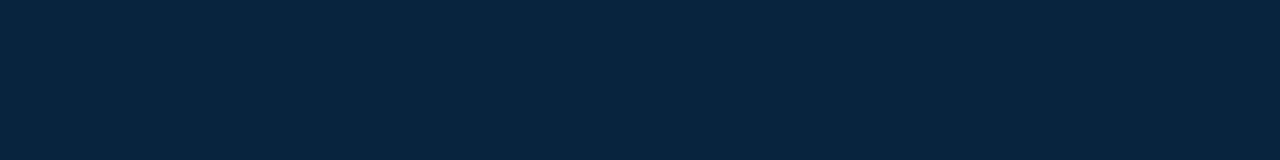
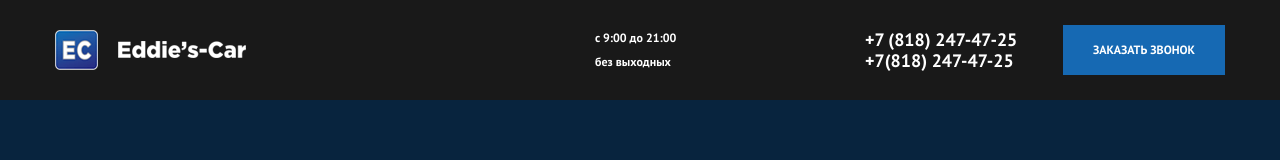
Before and after one commit to doramakh/-, a plain HTML site: page index.html in a window 1280 px wide. Drawn offline with Linux system fonts and the light colour scheme.

Commit message:
Create site header

```diff
--- a/css/styles.css
+++ b/css/styles.css
@@ -37,3 +37,104 @@ body {
   clip: rect(0 0 0 0);
   overflow: hidden;
 }
+
+img{
+  max-width: 100%;
+  height: auto;
+}
+
+/* Site Header */
+
+.site-header{
+  background-color: #191919;
+  padding: 25px 0;
+}
+
+.site-header-content,
+.site-header-left{
+  display: flex;
+  align-items: center;
+  justify-content: space-between;
+  transition: opacity 0.3s ease;
+}
+
+logo-link{
+  display: block;
+}
+
+.logo-link:hover{
+  opacity: 0.8;
+}
+
+.logo-link:active{
+  opacity: 0.6;
+}
+
+.logo-img{
+  display: block;
+  width: 191px;
+  height: 40px;
+}
+
+.site-header-left{
+  width: 630px;
+}
+
+.header-working-hours{
+  margin: 0;
+  font-size: 12px;
+  font-weight: bold;
+  line-height: 2;
+}
+
+.header-phone-number{
+  display: flex;
+  align-items: center;
+  justify-content: space-between;
+  width: 360px;
+}
+
+.phone-number a{
+  display: block;
+  font-size: 18px;
+  line-height: 1.2;
+  font-weight: bold;
+  color: #fff;
+  text-decoration: none;
+  transition: color 0.3s ease,
+  opacity 0.3s ease;
+}
+
+.phone-number a:hover{
+  color: #1669b3;
+}
+
+.phone-number a:active{
+  color: #1669b3;
+  opacity: 0.6;
+}
+
+.order-btn{
+  display: inline-block;
+  padding: 17px 29px;
+  border: 1px solid transparent;
+  font-size: 12px;
+  font-weight: bold;
+  text-transform: uppercase;
+  line-height: 1.2;
+  text-align: center;
+  color: #fff;
+  background-color: #1669b3;
+  text-decoration: none;
+  transition: border 0.3s ease,
+  opacity 0.3s ease;
+}
+
+.order-btn:hover{
+  border: 1px solid #fff;
+}
+
+.order-btn:active{
+  border: 1px solid #fff;
+  opacity: 0.6;
+}
--- a/index.html
+++ b/index.html
@@ -10,5 +10,35 @@
 </head>
 <body>
 
+
+  <header class="site-header">
+    <div class="container">
+      <div class="site-header-content">
+        <a class="logo-link" href="index.html">
+          <img class="logo-img" src="img/logo.png" alt="Logo img" srcset="img/logo.png 1x, img/logo@2x.png 2x" width="191" height="40">
+        </a>
+
+        <div class="site-header-left">
+          <p class="header-working-hours">
+            c 9:00 до 21:00<br>без выходных
+          </p>
+
+          <div class="header-phone-number">
+            <div class="phone-number">
+              <a href="tel:+7(818)2474725">
+                <span>+7 (818) 247-47-25</span>
+              </a>
+              <a href="tel:+7(818)2474725">
+                <span>+7(818) 247-47-25</span>
+              </a>
+            </div><!-- phone-number -->
+
+            <a class="order-btn" href="#">Заказать звонок</a>
+          </div><!-- header-phone-number -->
+        </div><!-- site-header-left -->
+      </div><!-- site-header-content -->
+    </div><!-- container -->
+  </header>
+
 </body>
 </html>
```
Also changed, not shown: img/logo.png (added), img/logo@2x.png (added).
